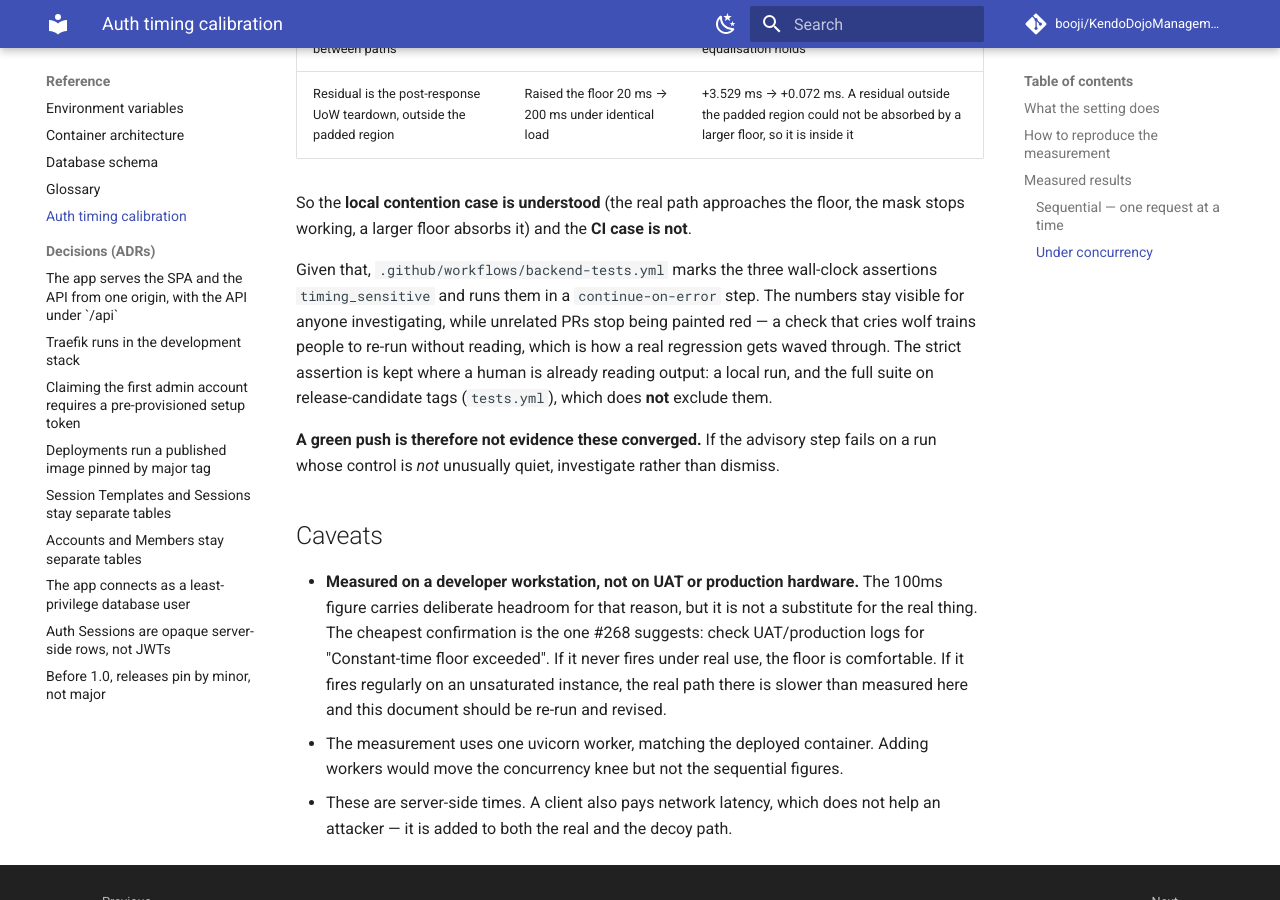
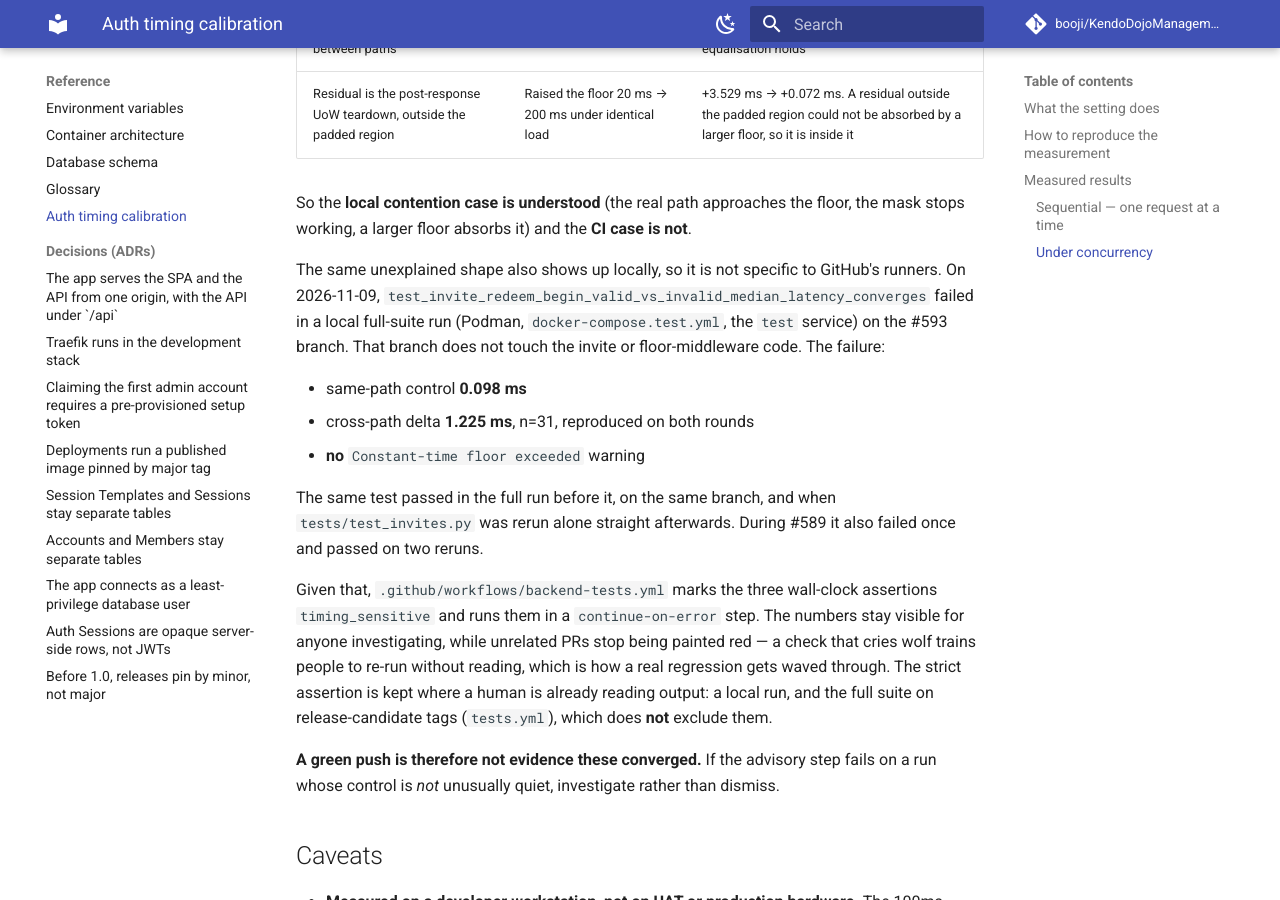
Before and after one commit to booji/KendoDojoManagement, an MkDocs documentation site: the page built from docs/auth-timing-calibration.md, in a window 1280 px wide and 900 px high, scrolled down 6387 px. Built offline with MkDocs 1.6.1 and Material for MkDocs 9.7.7, drawn with Linux system fonts in a browser that asks for light colours; comment, search, counter and statistics services are not loaded; the version menu is left out.

Commit message:
docs(auth): record a local recurrence of the unexplained invite-begin timing failure

```diff
--- a/docs/auth-timing-calibration.md
+++ b/docs/auth-timing-calibration.md
@@ -254,6 +254,20 @@ So the **local contention case is understood** (the real path approaches the
 floor, the mask stops working, a larger floor absorbs it) and the **CI case is
 not**.
 
+The same unexplained shape also shows up locally, so it is not specific to
+GitHub's runners. On 2026-11-09, `test_invite_redeem_begin_valid_vs_invalid_median_latency_converges`
+failed in a local full-suite run (Podman, `docker-compose.test.yml`, the `test`
+service) on the #593 branch. That branch does not touch the invite or
+floor-middleware code. The failure:
+
+- same-path control **0.098 ms**
+- cross-path delta **1.225 ms**, n=31, reproduced on both rounds
+- **no** `Constant-time floor exceeded` warning
+
+The same test passed in the full run before it, on the same branch, and when
+`tests/test_invites.py` was rerun alone straight afterwards. During #589 it also
+failed once and passed on two reruns.
+
 Given that, `.github/workflows/backend-tests.yml` marks the three wall-clock
 assertions `timing_sensitive` and runs them in a `continue-on-error` step. The
 numbers stay visible for anyone investigating, while unrelated PRs stop being
```
